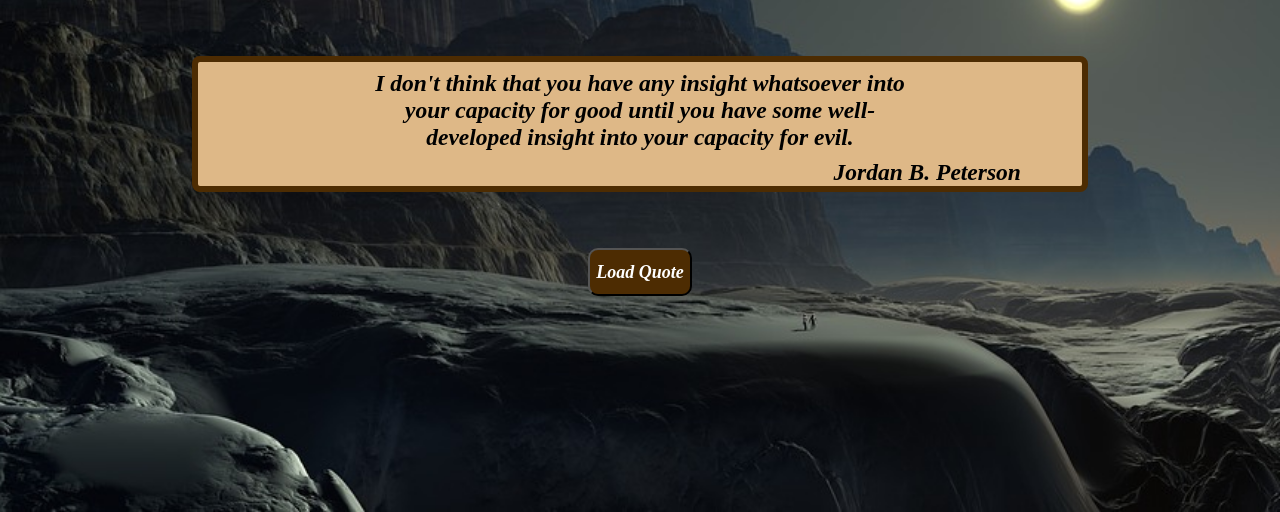
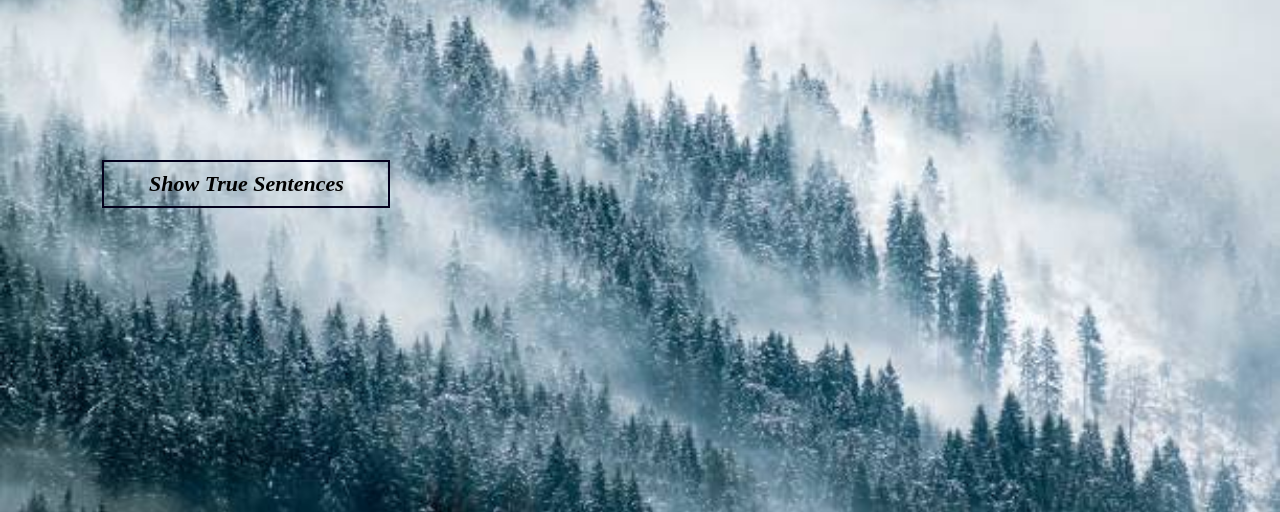
Before and after one commit to Danpier-Dos-Reis/HTML5, a website: page index.html in a window 1280 px wide. Shown: the part 288-800 px from the top of the page. Drawn offline with Linux system fonts and the light colour scheme.

Commit message:
Proyecto 2 terminado 100% real no fake

```diff
--- a/index.html
+++ b/index.html
@@ -9,21 +9,10 @@
     <title>Quote Generator</title>
 </head>
 <body>
-    <main>
-        <div id="tittle">
-            <h1>JavaScript Quote Generator</h1>
-        </div>
-        <section>
-            <div class="quotecontainer">
-                <p class="quote">I don't think that you have any insight whatsoever into your capacity for good until you have some well-developed insight into your capacity for evil.</p>
-            </div>
-            <div class="authorcontainer">
-                <p class="author">Jordan B. Peterson</p>
-            </div>
-        </section>
-        <div class="btncontainer">
-            <button id="btnload">Load Quote</button>
-        </div>
-    </main>
+    <div id="alert">
+        <span>X</span>
+        <p>No es tu novia bro... es tu turno ;)</p>
+    </div>
+    <button id="principalBTN">Show True Sentences</button>
 </body>
 </html>
--- a/main.js
+++ b/main.js
@@ -1,33 +1,11 @@
 "use strict";
-const quotes = [
-    {
-        quote: "I don't think that you have any insight whatsoever into your capacity for good until you have some well-developed insight into your capacity for evil.",
-        author: "Jordan B. Peterson"
-    },
-    {
-        quote: "A problem defined, is a problem half solved.",
-        author: "Albert Einstein"
-    },
-    {
-        quote: "Darkness cannot drive out darkness: only light can do that. Hate cannot drive out hate: only love can do that.",
-        author: "Martin Luther King"
-    },
-    {
-        quote: "Be the change that you wish to see in the world.",
-        author: "Mahatma Gandhi"
-    },
-    {
-        quote: "Y yo lo entiendo porque también lo he vivido, el mundo está lleno de gente que camina sin sentido ¿Se te hace duro pensar que exista otro ser vivo que valga la pena entregarle tus latidos?",
-        author: "Canserbero"
-    }
-];
-let btnLoad = document.getElementById("btnload");
-const textQuote = document.querySelector(".quote");
-let textAuthor = document.querySelector(".author");
-btnLoad === null || btnLoad === void 0 ? void 0 : btnLoad.addEventListener("click", () => {
-    let rdn = Math.floor(Math.random() * quotes.length);
-    let txtQuote = quotes[rdn].quote;
-    let txtAuthor = quotes[rdn].author;
-    textQuote.textContent = txtQuote;
-    textAuthor.textContent = txtAuthor;
+const btn = document.querySelector("#principalBTN");
+const alerta = document.querySelector("#alert");
+const cerrar = document.querySelector("span");
+btn === null || btn === void 0 ? void 0 : btn.addEventListener("click", () => {
+    alerta.setAttribute("style", "bottom: 50%; transition: 0.5s;");
 });
+cerrar === null || cerrar === void 0 ? void 0 : cerrar.addEventListener("click", () => {
+    alerta.removeAttribute("style");
+    alerta.setAttribute("style", "bottom: 100%; transition: 0.5s;");
+});
--- a/src/main.ts
+++ b/src/main.ts
@@ -1,34 +1,12 @@
-const quotes = [
-    {
-        quote : "I don't think that you have any insight whatsoever into your capacity for good until you have some well-developed insight into your capacity for evil.",
-        author : "Jordan B. Peterson"
-    },
-    {
-        quote : "A problem defined, is a problem half solved.",
-        author : "Albert Einstein"
-    },
-    {
-        quote : "Darkness cannot drive out darkness: only light can do that. Hate cannot drive out hate: only love can do that.",
-        author : "Martin Luther King"
-    },
-    {
-        quote : "Be the change that you wish to see in the world.",
-        author : "Mahatma Gandhi"
-    },
-    {
-        quote : "Y yo lo entiendo porque también lo he vivido, el mundo está lleno de gente que camina sin sentido ¿Se te hace duro pensar que exista otro ser vivo que valga la pena entregarle tus latidos?",
-        author : "Canserbero"
-    }];
+const btn = document.querySelector("#principalBTN");
+const alerta = document.querySelector("#alert") as HTMLElement;
+const cerrar = document.querySelector("span")
 
-let btnLoad = document.getElementById("btnload");
-const textQuote = document.querySelector(".quote") as HTMLElement;
-let textAuthor = document.querySelector(".author") as HTMLElement;
+btn?.addEventListener("click" , () => {
+    alerta.setAttribute("style","bottom: 50%; transition: 0.5s;");
+});
 
-btnLoad?.addEventListener("click" , () => {
-    let rdn = Math.floor(Math.random() * quotes.length);
-    let txtQuote:string = quotes[rdn].quote
-    let txtAuthor:string = quotes[rdn].author
-
-    textQuote.textContent = txtQuote
-    textAuthor.textContent = txtAuthor
+cerrar?.addEventListener("click" , () => {
+    alerta.removeAttribute("style")
+    alerta.setAttribute("style" , "bottom: 100%; transition: 0.5s;")
 });
--- a/src/style.scss
+++ b/src/style.scss
@@ -1,113 +1,56 @@
-html{
-    width: 100%;
+html{ width: 100%;    height: 100%;}
+*{    margin: 0;    font-family: "Cambria Math";}
+body{
     height: 100%;
+    background-size: cover;
+    background-image: url("/src/pictures/Forest.png");
+
+    #principalBTN{
+        margin: 28rem 0 0 8%;
+        background-color: transparent;
+        height: 3rem;
+        width: 18rem;
+        border: 2px solid #03001C;
+        font-size: 22px; font-weight: bold; font-style: italic;
+        text-align: center;
+    }
 }
-*{
-    margin: 0;
-    font-family: "Cambria Math";
+#principalBTN:hover{
+    background-color: #301E67;
+    border-radius: 4px;
+    color: #B6EADA;
+    transition: 0.5s;
+    cursor: pointer;
 }
 
-body{
-    width: 100%;
-    height: 100%;
-    background-size: cover;
-    background-image: url(src/pictures/background.png);
+#alert{
+    position: fixed; /*Establece que un elemento estará posicionado en relación a la ventana del navegador y no a su contenedor padre. Esto significa que aunque el usuario haga scroll en la página, el elemento con "position: fixed" seguirá en la misma posición en la pantalla.*/
+    left: 42%;
     display: flex;
     align-items: center;
     justify-content: center;
-    flex-wrap: wrap;
-
-    main{
-        border-radius: 5px;
-        display: grid;
-        width: 70%;
-        grid-template-columns: 100%;
-        grid-template-rows: repeat(3 , 7rem);
+    width: 12em;
+    height: 5rem;
+    background-color: aliceblue;
+    font-size: 15px;
+    font-weight: bold;
+    border: 1px solid #03001C;
+    p{
+        text-align: center;
+        padding-left: 10px;
     }
-}
-section{
-    font-size: 23.5px;
-    font-style: italic;
-    font-weight: bold;
-    text-align: center;
-    background-color: burlywood;
-    border: 6px solid #4d2c02;
-    border-radius: 8px;
-    height: max-content;
-}
-#tittle{
-    display: flex;
-    justify-content: center;
-    background-color: burlywood;
-    border-radius: 10px;
-    border: 4px solid #4d2c02;
-    height: 2.5rem;
-}
-.quotecontainer{
-    p{
-        width: 34rem;
-        margin-top: 0.5rem;
+    span{
+        order: 2;
+        align-self: flex-start;
+        padding-right: 5px;
+        padding-top: 5px;
+        font-weight: bold;
+        color: red;
     }
-    display: flex;
-    justify-content: center;
-}
-.authorcontainer{
-    display: flex;
-    justify-content: end;
-    margin-top: 0.5rem;
-    .author{
-        margin-right: 2.6em;
-    }
-}
-.btncontainer{
-    display: flex;
-    justify-content: center;
-    margin-top: 5rem;
-    #btnload{
-        background-color: #4d2c02;
-        border-color: black;
-        color: white;
-        height: 3rem;
-        font-style: italic;
-        font-weight: bold;
-        font-size: 18px;
-        border-radius: 10px;
+    span:hover{
         cursor: pointer;
     }
 }
-#btnload:hover{
-    background-color: #b1e0d0;
-    color: #4d2c02;
-    border: 3px solid black;
-    transition: 0.8s;
+#alert{
+    bottom: 100%;
 }
-
-//     #btnload{
-//         background-color: #4d2c02;
-//         border-color: #4d2c02;
-//         color: white;
-//         height: 3rem;
-//         font-style: italic;
-//         font-weight: bold;
-//         font-size: 18px;
-//         border-radius: 10px;
-//         margin-left: 15.5rem;
-//         margin-top: 1rem;
-//         cursor: pointer;
-//     }
-
-//     #btnload:hover{
-//         background-color: #b1e0d0;
-//         color: #4d2c02;
-//         border: 3px solid black;
-//         transition: 0.8s;
-//     }
-// }
-// .author{
-//     margin-right: 5rem;
-//     font-size: 23.5px;
-//     font-style: italic;
-//     font-weight: bold;
-//     text-align: end;
-//     color: #f73505;
-// }
```
Also changed, not shown: README.md, src/pictures/Forest.png (added), src/pictures/Mountains.png (renamed from src/pictures/background.png), style.css, 1 other file.
